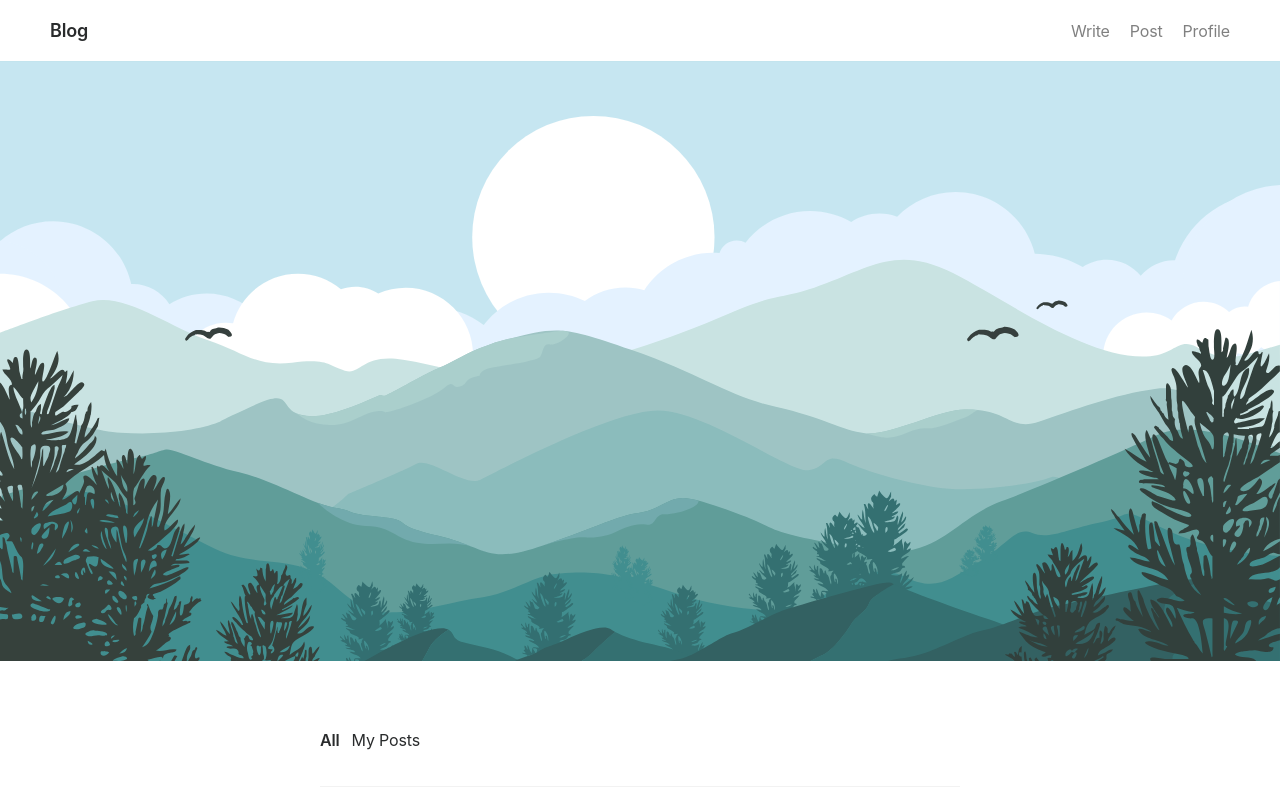
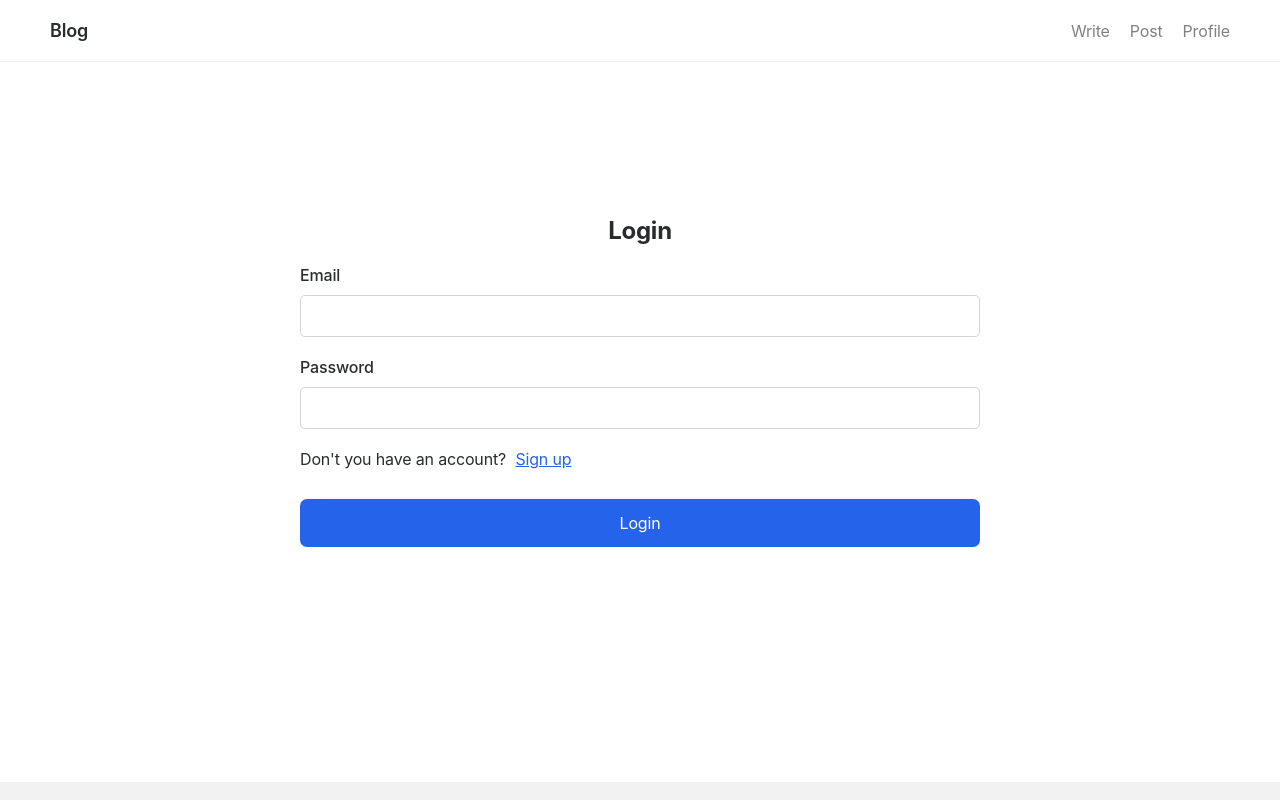
Before and after one commit to yoosaemsol/react-blog-app, a React (Create React App) app: page / in a window 1280 px wide. Shown: the top 800 px of the page. Built offline with nearby package versions, Linux system fonts and the light colour scheme.

Commit message:
feat: Implement routing based on authentication

```diff
--- a/src/components/Router.tsx
+++ b/src/components/Router.tsx
@@ -1,3 +1,4 @@
+import { useState } from 'react';
 import { Route, Routes, Navigate } from 'react-router-dom';
 import Home from 'pages/Home';
 import Posts from 'pages/Posts';
@@ -10,9 +11,13 @@ import Signup from 'pages/Signup';
 import Layout from 'Layout/Layout';
 
 export default function Router() {
+  const [isAuthenticated, setIsAuthenticated] = useState<boolean>(false);
+
   return (
     <Routes>
       <Route path="/" element={<Layout />}>
+        {isAuthenticated ? (
+          <>
             <Route index element={<Home />} />
             <Route path="posts" element={<Posts />} />
             <Route path="posts/:id" element={<Detail />} />
@@ -22,6 +27,15 @@ export default function Router() {
             <Route path="login" element={<Login />} />
             <Route path="signup" element={<Signup />} />
             <Route path="*" element={<Navigate replace to="/" />} />
+          </>
+        ) : (
+          <>
+            <Route index element={<Login />} />
+            <Route path="login" element={<Login />} />
+            <Route path="signup" element={<Signup />} />
+            <Route path="*" element={<Navigate to="/" />} />
+          </>
+        )}
       </Route>
     </Routes>
   );
```
Lines whose indentation alone changed are shown as unchanged.
